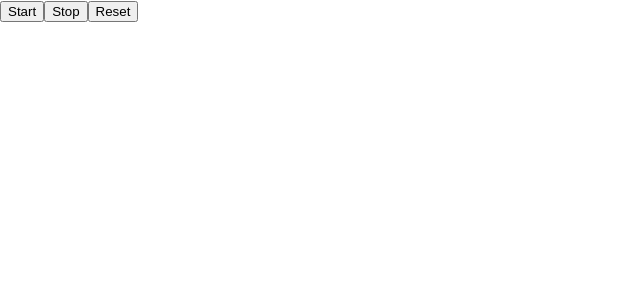
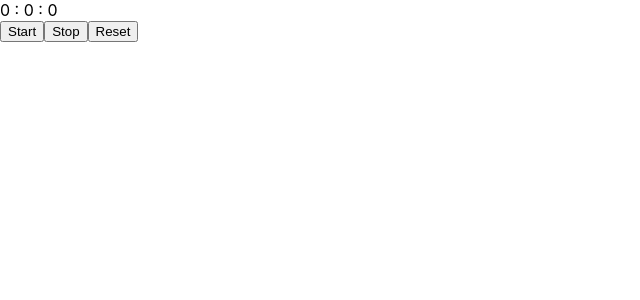
Before and after one commit to calebmiles020415/my-app, a React (Create React App) app: page / in a window 1280 px wide. Shown: the top 300 px of the page, without its empty margins (0-640 px from the left). Built offline with nearby package versions, Linux system fonts and the light colour scheme.

Commit message:
Complete Clock

```diff
--- a/src/Components/Clock/Clock.tsx
+++ b/src/Components/Clock/Clock.tsx
@@ -1,16 +1,37 @@
 import React from "react";
-import { useState, useEffect } from 'react'
+import { useState, useEffect } from 'react';
 
-const Clock = () => {
-    const [time, setTime] = useState(0);
+const Clock: React.FC = () => {
+
+    const [count, setCount] = useState<number>(0);
+    const [isRunning, setIsRunning] = useState<boolean>(false);
+
+    useEffect(() => {
+        if (isRunning) {
+            const interval = setInterval(() => {
+                setCount(prevCount => prevCount + 1);
+            }, 1000);
+            return () => clearInterval(interval);
+        }
+    }, [isRunning]);
+
+    const start = () => setIsRunning(true);
+
+    const stop = () => setIsRunning(false);
+
+    const reset = () => setCount(0);
 
     return (
         <div>
-            <button className="">Start</button>
-            <button className="">Stop</button>
-            <button className="">Reset</button>
+            <div>
+                {Math.floor(count / 3600)} : {Math.floor(count / 60) % 60} : {count % 60}
+            </div>
+            <button onClick={start}>Start</button>
+            <button onClick={stop}>Stop</button>
+            <button onClick={reset}>Reset</button>
+
         </div>
     );
-}
+};
 
 export default Clock;
```
